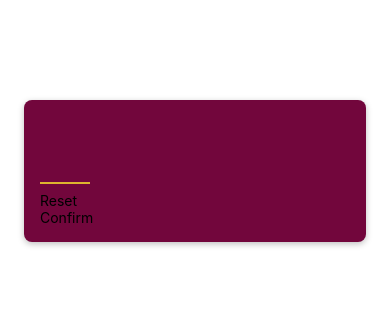
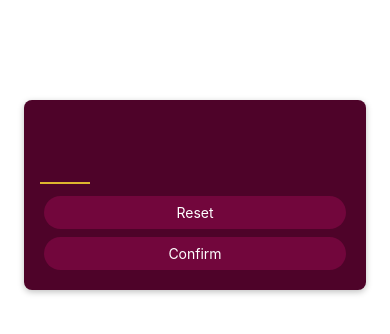
Before and after one commit to eangao/React-Native-Building-a-Mini-Game, a React Native app: screen / in a window 390 px wide. Shown: the top 334 px of the page. Built offline with nearby package versions, Linux system fonts and the light colour scheme.

Commit message:
Adding Visual Feedback to the Buttons

```diff
--- a/components/PrimaryButton.js
+++ b/components/PrimaryButton.js
@@ -1,11 +1,48 @@
-import { View, Text } from "react-native";
+import { View, Text, Pressable, StyleSheet } from "react-native";
 
 function PrimaryButton({ children }) {
+  function pressHandler() {
+    console.log("Button pressed");
+  }
   return (
-    <View>
-      <Text>{children}</Text>
+    <View style={styles.buttonOuterContainer}>
+      <Pressable
+        style={({ pressed }) =>
+          pressed
+            ? [styles.buttonInnerContainer, styles.pressed] //styles.pressed] to suppport IOS
+            : styles.buttonInnerContainer
+        }
+        onPress={pressHandler}
+        android_ripple={{ color: "#640233" }} // for android
+      >
+        <Text style={styles.buttonText}>{children}</Text>
+      </Pressable>
     </View>
   );
 }
 
 export default PrimaryButton;
+
+const styles = StyleSheet.create({
+  buttonOuterContainer: {
+    borderRadius: 28,
+    margin: 4,
+    overflow: "hidden",
+  },
+  buttonInnerContainer: {
+    backgroundColor: "#72063c",
+
+    paddingVertical: 8,
+    paddingHorizontal: 16,
+
+    elevation: 2, // for android shadow
+    shadowColor: "black", // for IOS shadow
+  },
+  buttonText: {
+    color: "white",
+    textAlign: "center",
+  },
+  pressed: {
+    opacity: 0.75,
+  },
+});
--- a/screens/StartGameScreen.js
+++ b/screens/StartGameScreen.js
@@ -24,7 +24,7 @@
     marginTop: 100,
     marginHorizontal: 24,
     padding: 16,
-    backgroundColor: "#72063c",
+    backgroundColor: "#4e0329",
     borderRadius: 8,
     elevation: 4, // for android shadow
     shadowColor: "black", // for IOS shadow
```
